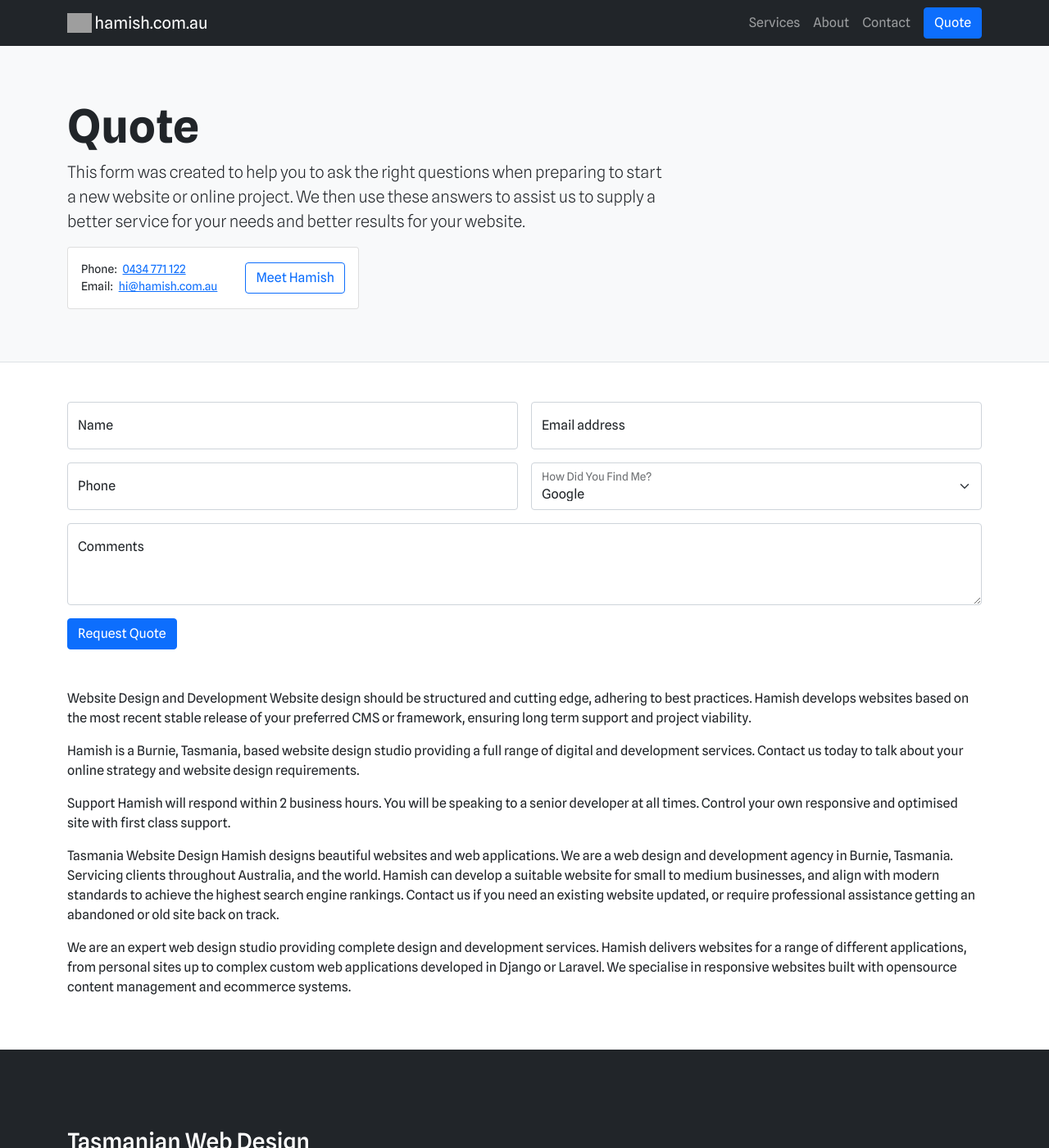
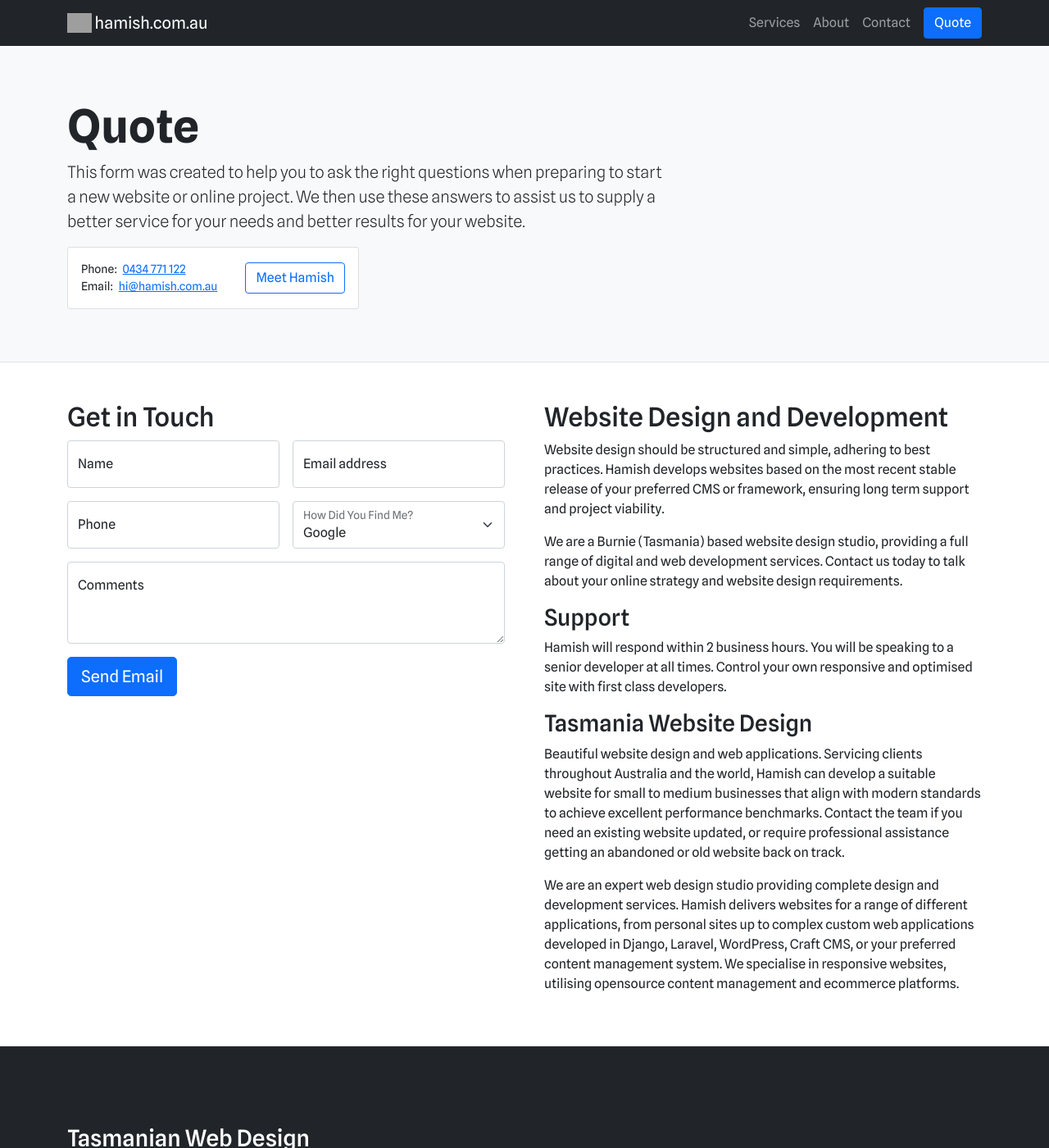
Before and after one commit to hamishcomau/hamishcomau, a Jekyll site: the page built from quote.md, in a window 1280 px wide and 1400 px high. Shown: the whole window at 82% size. Built offline with Jekyll 4.4.1, drawn with Linux system fonts in a browser that asks for light colours; grey boxes are pictures that could not be loaded.

Commit message:
Update Quote Page

```diff
--- a/_includes/contact.html
+++ b/_includes/contact.html
@@ -36,7 +36,7 @@
     </div>
     <div class="form-floating mb-3">
       <textarea class="form-control" placeholder="Message" id="message" name="message" style="height: 100px"></textarea>
-      <label for="floatingTextarea2">Comments</label>
+      <label for="message">Comments</label>
     </div>
     <button class="btn btn-primary btn-lg">Send Email</button>
   </form>
--- a/_includes/quote.html
+++ b/_includes/quote.html
@@ -1,14 +1,15 @@
-<form action="https://formspree.io/f/myylnqye" method="POST" class="mb-5">
+<h2>Get in Touch</h2>
+<form action="https://formspree.io/f/myylnqye" method="POST">
     <div class="row g-3">
       <div class="col-md">
         <div class="form-floating mb-3">
-          <input type="text" class="form-control" id="name" placeholder="Full Name">
+          <input type="text" class="form-control" id="name" name="name" placeholder="Full Name">
           <label for="name">Name</label>
         </div>
       </div>
       <div class="col-md">
         <div class="form-floating mb-3">
-          <input type="email" class="form-control" id="email" placeholder="you@example.com">
+          <input type="email" class="form-control" id="email" name="email" placeholder="you@example.com">
           <label for="email">Email address</label>
         </div>
       </div>
@@ -16,26 +17,26 @@
     <div class="row g-3">
       <div class="col-md">
         <div class="form-floating mb-3">
-          <input type="text" class="form-control" id="phone" placeholder="0419 123 456">
+          <input type="text" class="form-control" id="phone" name="phone" placeholder="0419 123 456">
           <label for="phone">Phone</label>
         </div>
       </div>
       <div class="col-md">
         <div class="form-floating mb-3">
-          <select class="form-select" id="find" aria-label="How Did You Find Me?">
-            <option value="1">Google</option>
-            <option value="2">Bing</option>
-            <option value="3">DuckDuckGo</option>
-            <option value="4">Word of Mouth</option>
-            <option value="5">Other</option>
+          <select class="form-select" id="find" name="find" aria-label="How Did You Find Me?">
+            <option value="Google">Google</option>
+            <option value="Bing">Bing</option>
+            <option value="DuckDuckGo">DuckDuckGo</option>
+            <option value="Mouth">Word of Mouth</option>
+            <option value="Other">Other</option>
           </select>
           <label for="floatingSelect">How Did You Find Me?</label>
         </div>
       </div>
     </div>
     <div class="form-floating mb-3">
-      <textarea class="form-control" placeholder="Leave a comment here" id="floatingTextarea2" style="height: 100px"></textarea>
-      <label for="floatingTextarea2">Comments</label>
+      <textarea class="form-control" placeholder="Message" id="message" name="message" style="height: 100px"></textarea>
+      <label for="message">Comments</label>
     </div>
-    <button class="btn btn-primary">Request Quote</button>
+    <button class="btn btn-primary btn-lg">Send Email</button>
   </form>
--- a/_layouts/quote.html
+++ b/_layouts/quote.html
@@ -2,11 +2,15 @@
 layout: default
 ---
 
-<div class="container">
-  <div class="py-5">
-    <div class="post-content">
+<div class="container py-5">
+  <div class="row gx-5">
+    <div class="col-md-6">
       {%- include quote.html -%}
-      {{ content }}
+    </div>
+    <div class="col-md-6">
+      <div class="post-content">
+        {{ content }}
+      </div>
     </div>
   </div>
 </div>
--- a/quote.md
+++ b/quote.md
@@ -5,16 +5,18 @@ summary: This form was created to help you to ask the right questions when prepa
 permalink: /quote/
 ---
 
-Website Design and Development
-Website design should be structured and cutting edge, adhering to best practices. Hamish develops websites based on the most recent stable release of your preferred CMS or framework, ensuring long term support and project viability.
+## Website Design and Development
 
-Hamish is a Burnie, Tasmania, based website design studio providing a full range of digital and development services. Contact us today to talk about your online strategy and website design requirements.
+Website design should be structured and simple, adhering to best practices. Hamish develops websites based on the most recent stable release of your preferred CMS or framework, ensuring long term support and project viability.
 
+We are a Burnie (Tasmania) based website design studio, providing a full range of digital and web development services. Contact us today to talk about your online strategy and website design requirements.
 
-Support
-Hamish will respond within 2 business hours. You will be speaking to a senior developer at all times. Control your own responsive and optimised site with first class support.
+### Support
 
-Tasmania Website Design
-Hamish designs beautiful websites and web applications. We are a web design and development agency in Burnie, Tasmania. Servicing clients throughout Australia, and the world. Hamish can develop a suitable website for small to medium businesses, and align with modern standards to achieve the highest search engine rankings. Contact us if you need an existing website updated, or require professional assistance getting an abandoned or old site back on track.
+Hamish will respond within 2 business hours. You will be speaking to a senior developer at all times. Control your own responsive and optimised site with first class developers.
 
-We are an expert web design studio providing complete design and development services. Hamish delivers websites for a range of different applications, from personal sites up to complex custom web applications developed in Django or Laravel. We specialise in responsive websites built with opensource content management and ecommerce systems.
+### Tasmania Website Design
+
+Beautiful website design and web applications. Servicing clients throughout Australia and the world, Hamish can develop a suitable website for small to medium businesses that align with modern standards to achieve excellent performance benchmarks. Contact the team if you need an existing website updated, or require professional assistance getting an abandoned or old website back on track.
+
+We are an expert web design studio providing complete design and development services. Hamish delivers websites for a range of different applications, from personal sites up to complex custom web applications developed in Django, Laravel, WordPress, Craft CMS, or your preferred content management system. We specialise in responsive websites, utilising opensource content management and ecommerce platforms.
```
